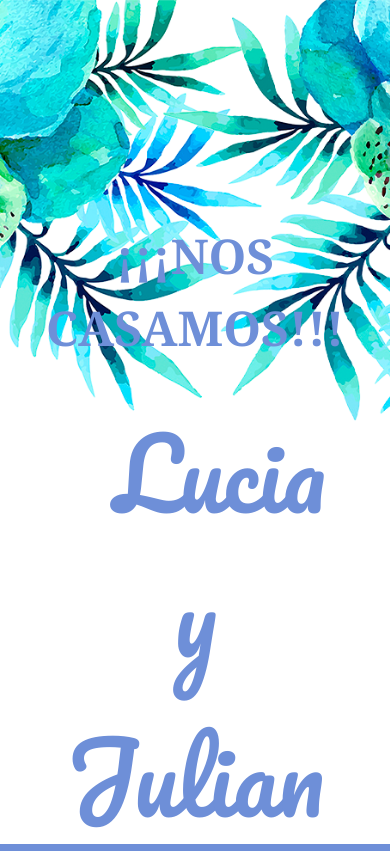
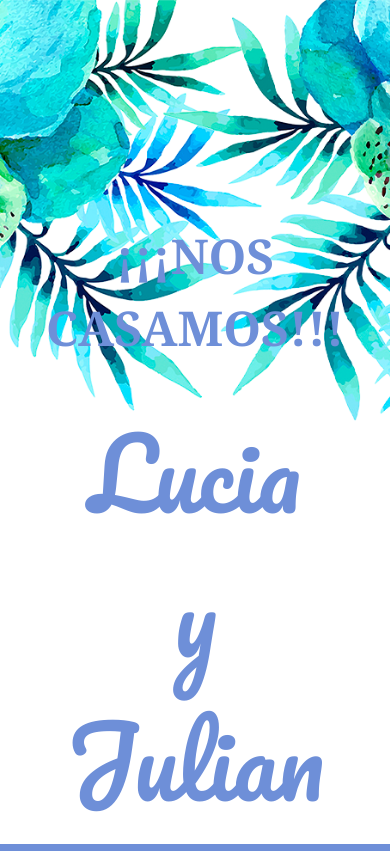
Before and after one commit to JohannaPadilla/boda_july_y_lu, a plain HTML site: page index.html in a window 390 px wide. Shown: the top 851 px of the page. Drawn offline with nearby package versions, Linux system fonts and the light colour scheme; a script that the page names is missing; a web font is replaced by a local one.

Commit message:
correccion de vista movile dos

```diff
--- a/Style/style.css
+++ b/Style/style.css
@@ -529,13 +529,13 @@ footer .icono {
 
   .inicio {
     grid-template-columns: none;
-    grid-template-rows: 1fr 1fr 1fr;
+    grid-template-rows: auto auto auto;
   }
 
   .p_lucia,
   .p_y,
   .p_julian {
-    font-size: 6em;
+    font-size: 8em;
     flex-direction: column;
   }
   .lovestory-text_1 {
@@ -565,12 +565,19 @@ footer .icono {
     align-items: center;
     justify-content: flex-end;
   }
+  .p_lucia,
+  .p_y,
+  .p_julian {
+    font-size: 6em;
+    margin: 0;
+    justify-content: center;
+  }
   .lovestory {
     grid-template-columns: 1fr;
+    height: auto;
   }
   .info-cards {
     flex-direction: column;
-    height: auto;
   }
   .requerimientos {
     font-size: 2em;
```
